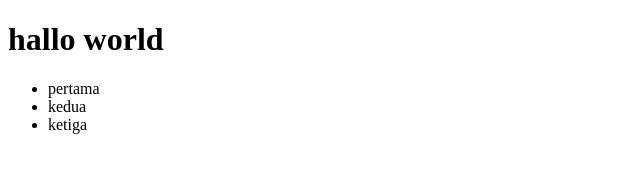
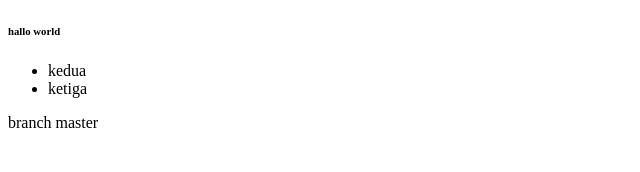
Before and after one commit to mardinajalah/latihan-git-1, a plain HTML site: page index.html in a window 1280 px wide. Shown: the whole page, without its empty margins (0-640 px from the left). Drawn offline with Linux system fonts and the light colour scheme.

Commit message:
mengubah element h1 menjadi h6 dan menambahkan element p di index html

```diff
--- a/index.html
+++ b/index.html
@@ -6,11 +6,11 @@
   <title>Coba git</title>
 </head>
 <body>
-  <h1>hallo world</h1>
+  <h6>hallo world</h6>
   <ul>
-    <li>pertama</li>
     <li>kedua</li>
     <li>ketiga</li>
   </ul>
+  <p>branch master</p>
 </body>
 </html>
```
